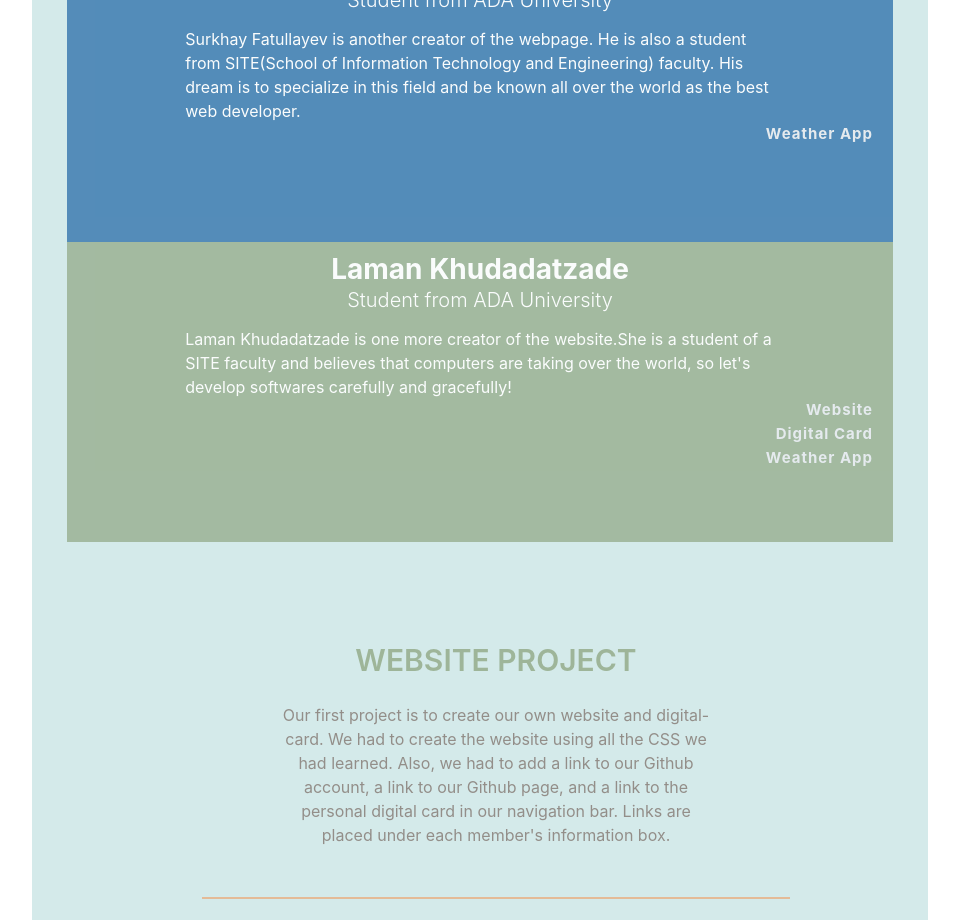
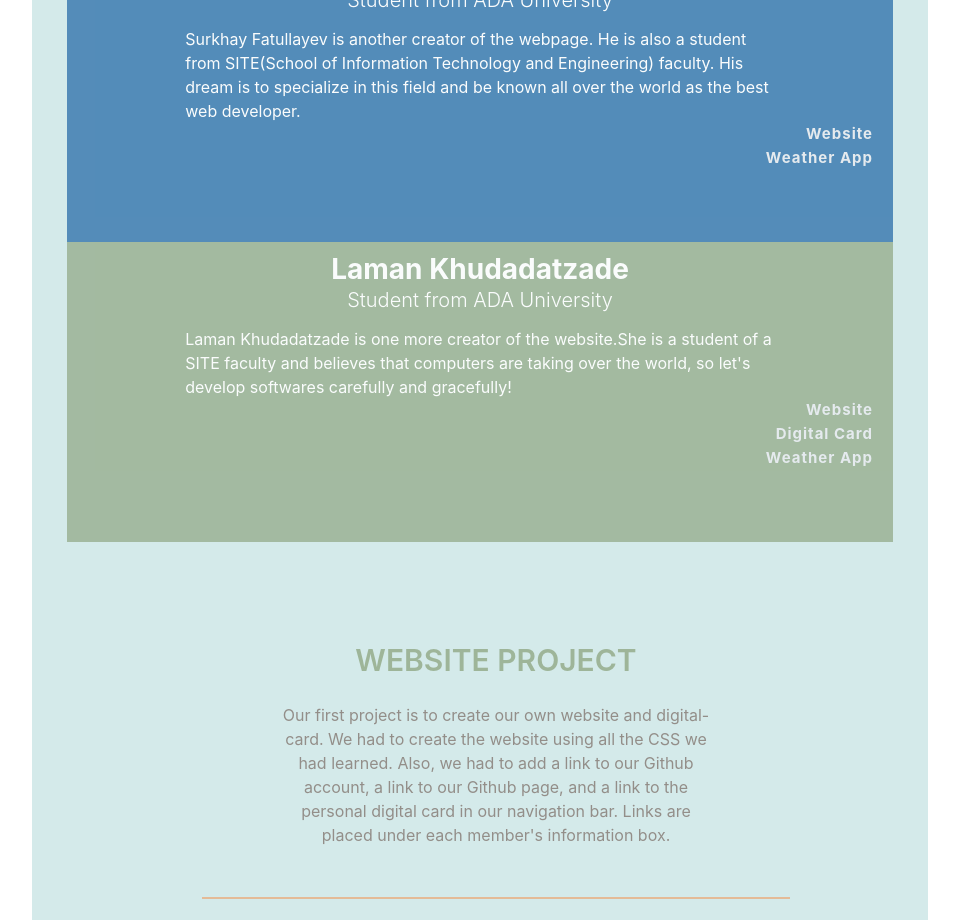
Before and after one commit to NigarSalayeva/movies, a React (Create React App) app: page / in a window 1280 px wide. Shown: the part 800-1720 px from the top of the page, without its empty margins (160-1119 px from the left). Built offline with nearby package versions, Linux system fonts and the light colour scheme.

Commit message:
Update Home.js

```diff
--- a/src/Home.js
+++ b/src/Home.js
@@ -19,15 +19,16 @@ export default function Home() {
       <h4>Surkhay Fatullayev</h4>
       <h5>Student from ADA University</h5>
       <p>Surkhay Fatullayev is another creator of the webpage. He is also a student from SITE(School of Information Technology and Engineering) faculty. His dream is to  specialize in this field and be known all over the world as the best web developer.</p>
+      <a href="https://github.com/SurkhayFatullayev" target="_blank">Website</a><br></br>
       <a href="https://visitbaku.github.io/" target="_blank">Weather App</a>
     </div>
   <div class="green">
      <h4>Laman Khudadatzade</h4>
      <h5>Student from ADA University</h5>
      <p>Laman Khudadatzade is one more creator of the website.She is a student of a SITE faculty and believes that computers are taking over the world, so let's develop softwares carefully and gracefully!</p>
-     <a href="" target="_blank">Website</a><br></br>
-      <a href="" target="_blank">Digital Card</a><br></br>
-      <a href="" target="_blank">Weather App</a>
+     <a href="https://nnamanx.github.io/Personal-portfolio-for-web-and-mobile/" target="_blank">Website</a><br></br>
+      <a href="https://nnamanx.github.io/Web_and_mobile_1_assignment_1/" target="_blank">Digital Card</a><br></br>
+      <a href="https://nnamanx.github.io/Weather_App/" target="_blank">Weather App</a>
   </div>
       </div>
 
```
